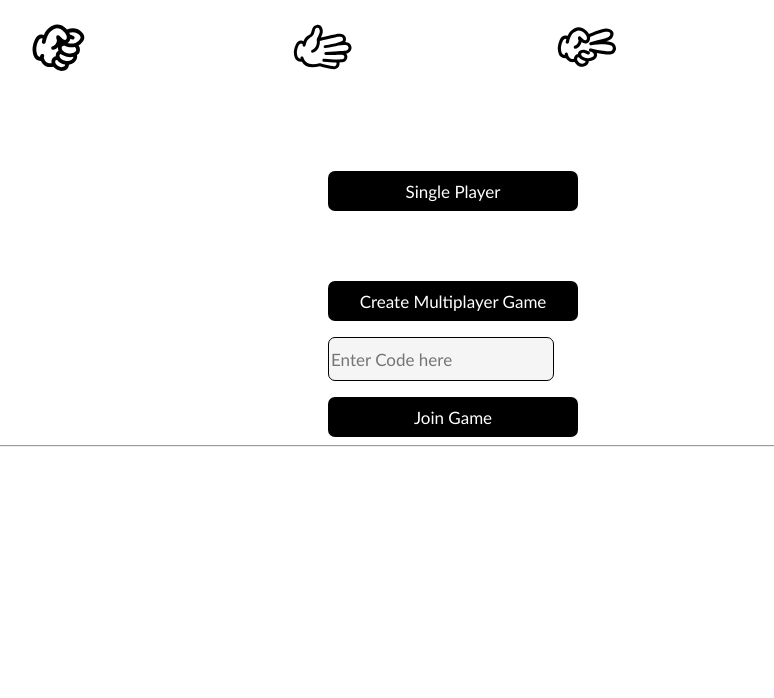
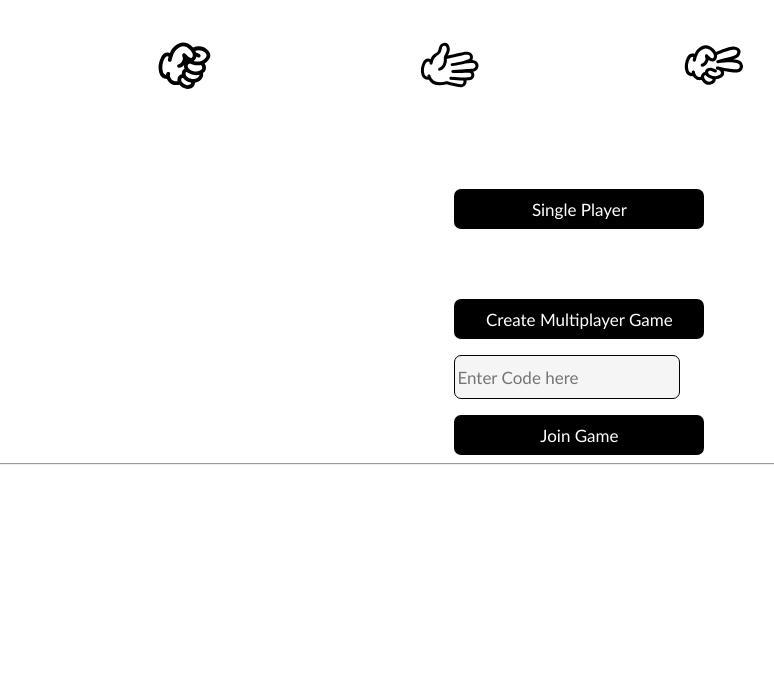
Before and after one commit to Mpintshi/Rock-paper-scissors, a website: page client/index.html in a window 1280 px wide. Shown: the part 102-800 px from the top of the page, without its empty margins (160-934 px from the left). Drawn offline with nearby package versions, Linux system fonts and the light colour scheme; no server answers.

Commit message:
added changes

```diff
--- a/client/index.html
+++ b/client/index.html
@@ -12,8 +12,10 @@
     <!-- <link href="https://cdn.jsdelivr.net/npm/bootstrap@5.2.2/dist/css/bootstrap.min.css" rel="stylesheet" integrity="sha384-Zenh87qX5JnK2Jl0vWa8Ck2rdkQ2Bzep5IDxbcnCeuOxjzrPF/et3URy9Bv1WTRi" crossorigin="anonymous"> -->
 </head>
 <body>
-    <h1 class="container py-4 title">ROCK PAPER & SCISSORS GAME</h1>
-    <div id="initial" class="container col-md-6">
+    <div class="container">
+
+        <h1 class=" py-4 title">ROCK PAPER & SCISSORS GAME</h1>
+        <div id="initial" class="col-md-6">
             <img height="100" src="./assets/rock.svg" class="img-responsive1" alt="Rock">
             <img height="100" src="./assets/paper.svg" class="img-responsive2" alt="Paper">
             <img height="100" src="./assets/scissor.svg" class="img-responsive3" alt="Scissor">
@@ -31,7 +33,7 @@
             <button class="form-control btn" onclick="joinGame()">Join Game</button>
         </div>
 
-    <div id="gamePlay" class="container">
+        <div id="gamePlay" class="">
             <div id="waitingArea" class="h4">
 
             </div>
@@ -56,6 +58,7 @@
 
 
         </div>
+    </div>
 </body>
 
 </html>
--- a/client/style.css
+++ b/client/style.css
@@ -4,6 +4,10 @@
 body{
     /* background-color: #bb6dec; */
     background-color: white;
+}
+.container{
+    padding: 10px 10%;
+
 }
 .form-control{
    align-content: center;
@@ -56,8 +60,7 @@ body{
     font-size: 17px;
 }
 
-.container img{
-    margin-left: 20rem;
+.col-md-6 img{
 }
 
 
```
Lines whose indentation alone changed are shown as unchanged.
